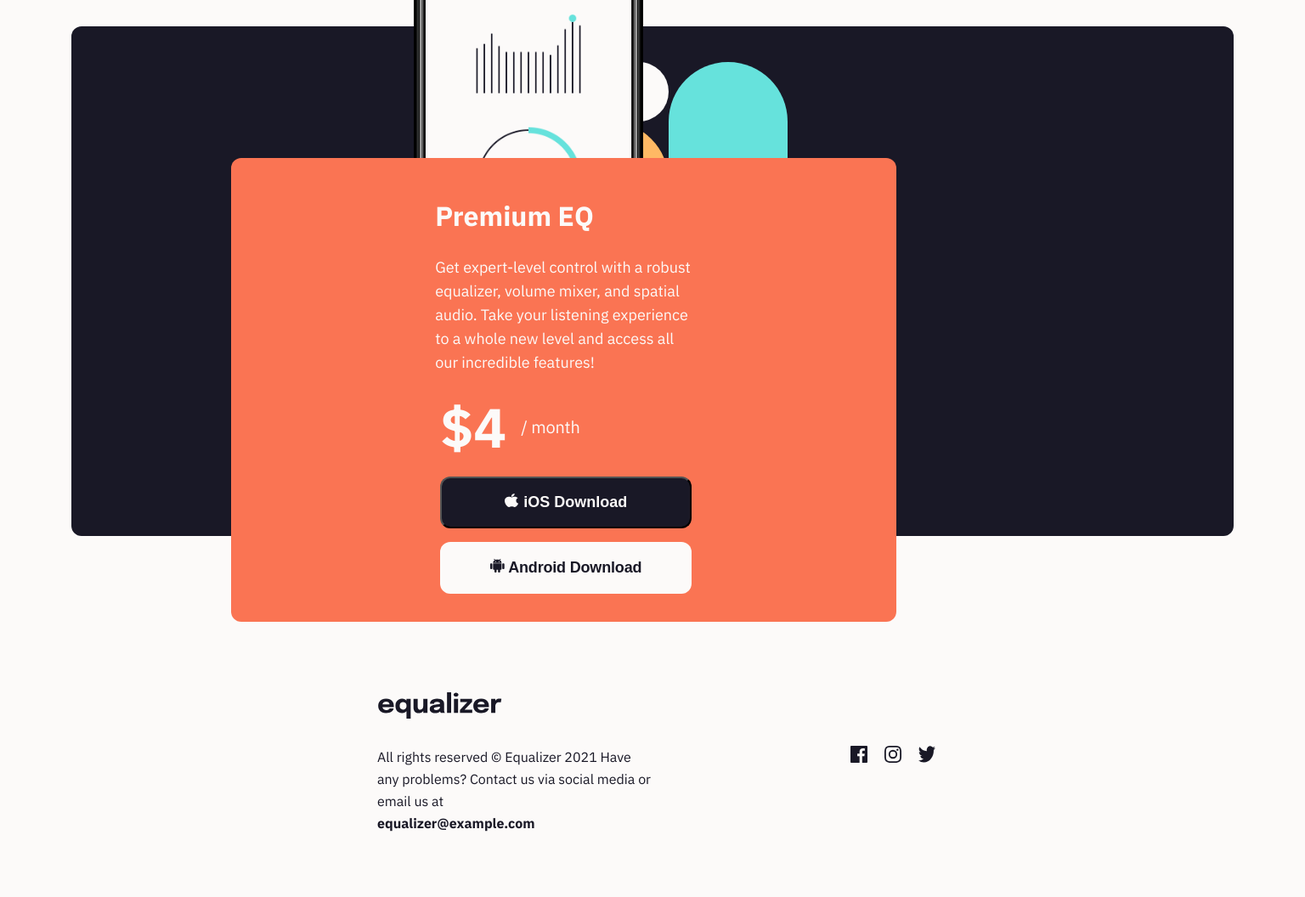
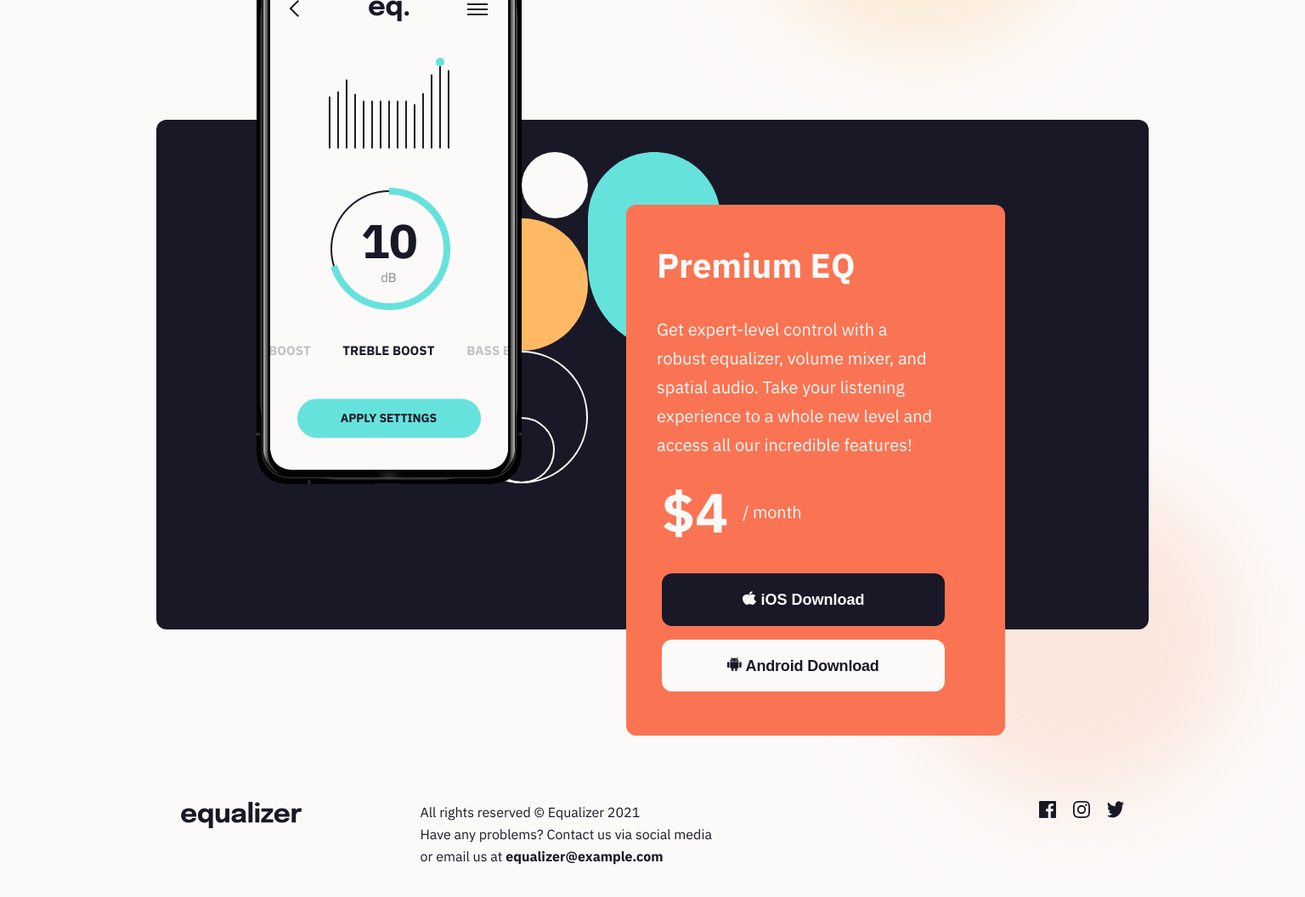
Before and after one commit to ananok/equalizer-landing-page, a plain HTML site: page index.html in a window 1536 px wide. Shown: the part 756-1812 px from the top of the page at 85% size. Drawn offline with Linux system fonts and the light colour scheme.

Commit message:
Desktop version created

```diff
--- a/index.html
+++ b/index.html
@@ -9,7 +9,7 @@
   <title>Equalizer landing page</title>
 </head>
 <body>
-  <container class="wrapper">
+  <div class="wrapper">
     <header>
       <img class="logo" src="./assets/logo.svg" alt="logo">
       <img class="bg-light" src="./assets/bg-main-mobile.png" alt="background-light">
@@ -49,7 +49,7 @@
     </section>
     <footer>
       <img class="logo-footer" src="./assets/logo.svg" alt="logo">
-      <p class="para-footer"> All rights reserved © Equalizer 2021 Have any problems? Contact us via social media or email us at <span>equalizer@example.com</span>
+      <p class="para-footer"> <span class="rights">All rights reserved © Equalizer 2021 </span> Have any problems? Contact us via social media or email us at <span class="equalizer">equalizer@example.com</span>
         </p>
       <div class="socials">
         <a href="#" class="facebook">
@@ -64,7 +64,7 @@
       </div>
     </footer>
 
-  </container>
+  </div>
 
 
 
--- a/style.css
+++ b/style.css
@@ -11,8 +11,8 @@ body{
 }
 
 .wrapper{
-    height:1945px;
-    width:375px;
+    height:auto;
+    width:100%;
 }
 
 
@@ -235,7 +235,7 @@ footer{
     margin-top: 32px;
 }
 
-span{
+.equalizer{
     white-space: pre-line;
     font-weight:var(--heading-weight);
     padding-right: 50%;
@@ -325,9 +325,17 @@ span{
         margin-top: -28px;
     }
     .section-three {
-        width: 51%;
-        margin-top: -445px;
+        width: 48%;
+        margin-top: -493px;
         margin-left: 272px;
+        background-color: transparent;
+    }
+    .wrapper-three{
+        background-color: var(--bg-orange);
+        border-radius: 12px;
+    }
+    h2{
+        padding-top:45px;
     }
 
     footer {
@@ -337,10 +345,171 @@ span{
         margin-bottom: 80px;
         display: flex;
     }
+    .equalizer{
+        padding-right:0;
+    }
 
+    .rights{
+        padding-right:50%;
+    }
     .para-footer{
         margin-left: -147px;
         margin-top: 64px;
         margin-right: 206px;
+        width:349px;
+    }
+    .wrapper{
+        width:100%
     }
 }
+
+    @media (min-width:1440px) {
+        .logo{
+            margin-left: 166px;
+            margin-top: 62px;
+        }
+
+        .bg-color{
+            width: 321px;
+            height: 468px;
+            left: 77.5%;
+        }
+        .bg-light{
+            display: none;
+
+        }
+
+        .wrapper {
+            background-image: url(./assets/bg-main-desktop.png);
+            width:100%;
+            background-position-x: -307px;
+            background-position-y: -210px;
+        }
+        .section-one{
+            width: 1015px;
+            height: 318px;
+            margin-left: 165px;
+            margin-top: -468px;
+        }
+
+        h1{
+            font-size: 88px;
+            line-height: 88px;
+            height: 176px;
+            width: 1015px;
+        }
+
+        .para-one{
+            width: 825px;
+            height: 103px;
+            font-size: 20px;
+            line-height: 34px;
+            margin-top: 40px;
+        }
+
+        .section-two{
+            width: 76%;
+            height: 600px;
+            margin-top: 705px;
+        }
+
+        .wrapper-two{
+            width:100%;
+
+        }
+        .mobile{
+            margin-left: 118px;
+            width: 312px;
+            height: 642px;
+            margin-top: -213px;
+        }
+
+        .bg-mobile{
+            width: 312px;
+            height: 468px;
+            margin-left: 352px;
+            margin-top: -40px;
+        }
+
+        .section-three{
+            width: 31%;
+            height: 625px;
+            margin-top: -558px;
+            margin-left: 722px;
+        }
+        h2{
+            font-size: 40px;
+            line-height: 52px;
+            margin-top: 58px;
+            width: 333px;
+            height: 52px;
+       }
+
+       .black{
+        width: 333px;
+        height: 62px;
+        margin-top:46px;
+        border:none;
+        cursor: pointer;
+       }
+       .black:hover{
+        background-color: var(--bg-blue);
+       }
+
+       .white{
+        width: 333px;
+        height: 61px;
+       }
+
+       .white:hover{
+        background-color: #FFB964;
+       }
+       .wrapper-three{
+        width:446px;
+        height:100%;
+       }
+
+        footer{
+            width: 1110px;
+            height: 79px;
+            margin-top:202px;
+        }
+
+        .logo-footer{
+            margin-left:0px;
+        }
+
+        .para-footer{
+            margin-top:0px;
+            margin-left:139px;
+            margin-right:359px;
+            width: 366px;
+            height: 79px;
+            font-size: 16px;
+            line-height: 26px;
+        }
+
+       .para-two{
+        width: 333px;
+        height: 170px;
+        font-size: 20px;
+        line-height: 34px;
+        margin-top:22px;
+       }
+
+       .equalizer{
+        padding-right:0px;
+
+    }
+
+    .socials{
+        margin-top:0px;
+    }
+
+    .socials img:hover{
+        cursor:pointer;
+        background-color: #FFB964;
+
+
+    }
+}
```
